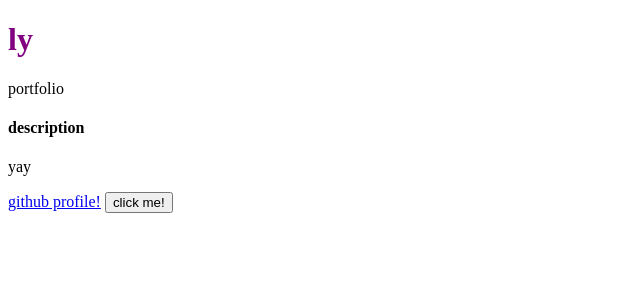
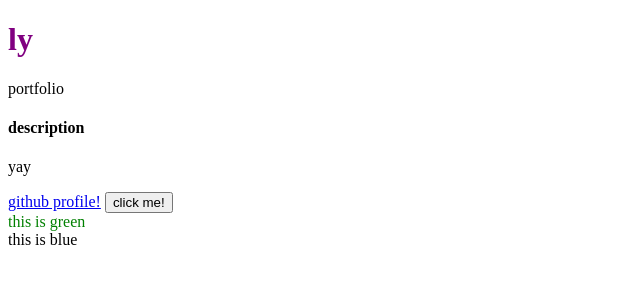
Before and after one commit to lynguyxn/lynguyxn.github.io, a plain HTML site: page index.html in a window 1280 px wide. Shown: the whole page, without its empty margins (0-640 px from the left). Drawn offline with Linux system fonts and the light colour scheme.

Commit message:
Update index.html

```diff
--- a/index.html
+++ b/index.html
@@ -4,6 +4,12 @@
         <style>
             h1 {
                 color: purple;
+            }
+            .content1 {
+                color: green;
+            }
+            #content2 {
+                color: blue;
             }
         </style>
         <title>Ly Nguyen's Portfolio</title>
@@ -15,5 +21,7 @@
         <p>yay</p>
         <a href="https://github.com/lynguyxn">github profile!</a>
         <button style="button" name="button">click me!</button>
+        <div class="content1">this is green</div>
+        <div class="content2">this is blue</div>
     </body>
 </html>
```
